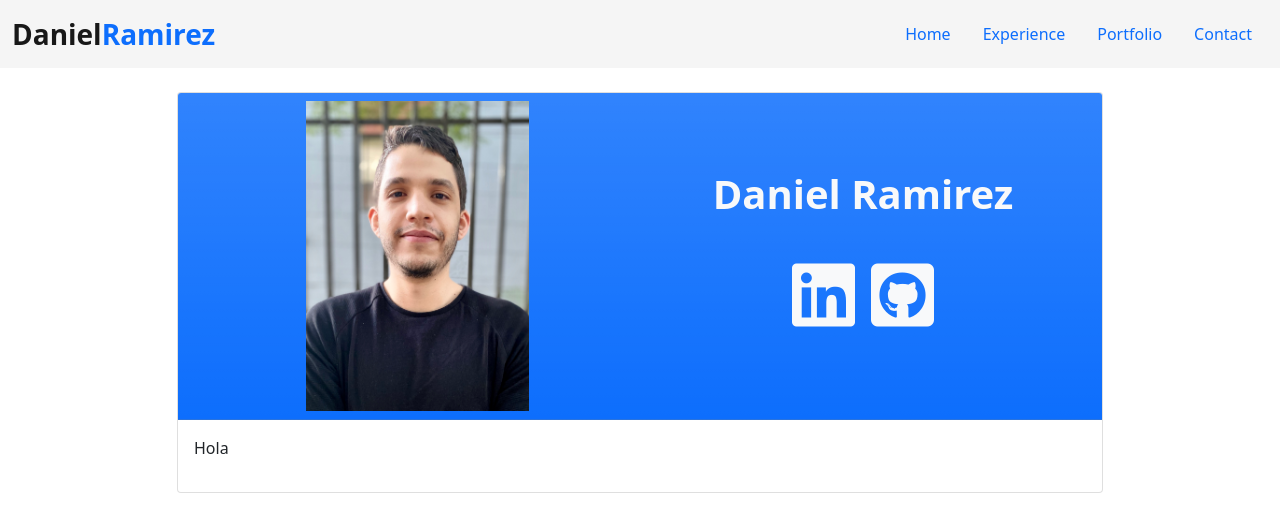
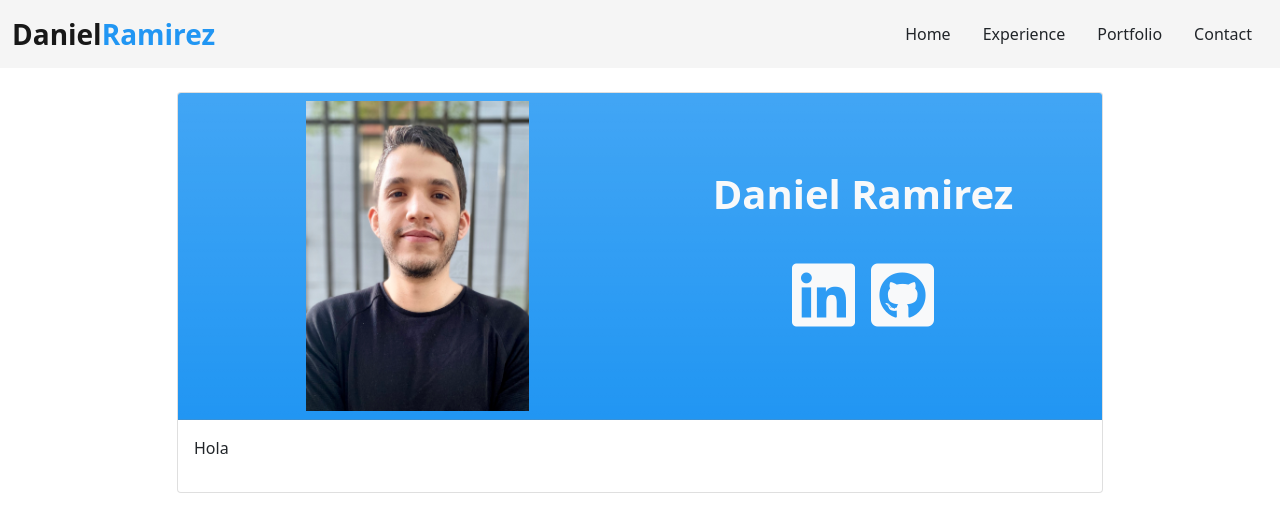
Before and after one commit to danielrs95/personalWeb, a React (Create React App) app: page / in a window 1280 px wide. Shown: the top 532 px of the page. Built offline with nearby package versions, Linux system fonts and the light colour scheme.

Commit message:
Cambia color bg del card y titulo del navbar

```diff
--- a/src/components/CardComponent.js
+++ b/src/components/CardComponent.js
@@ -8,7 +8,12 @@ const CardComponent = () => {
       <div className='row justify-content-center'>
         <div className='col-10'>
           <div class='card'>
-            <div class='card-header bg-primary bg-gradient d-flex justify-content-evenly align-items-center'>
+            <div
+              class='card-header d-flex bg-gradient justify-content-evenly align-items-center'
+              style={{
+                backgroundColor: '#2196f3',
+              }}
+            >
               <div className='col-12 col-lg-6 d-flex justify-content-center'>
                 <img src={imageCV} class='img-fluid w-50' alt='...' />
               </div>
--- a/src/components/Header.js
+++ b/src/components/Header.js
@@ -35,36 +35,38 @@ const Header = () => {
           </Nav>
         </Navbar.Collapse>
       </Navbar> */}
-      <nav class='navbar navbar-light ' style={{ backgroundColor: '#f5f5f5' }}>
+      <nav class='navbar navbar-light' style={{ backgroundColor: '#f5f5f5' }}>
         <div class='container-fluid'>
           <a href='/' class='navbar-brand fs-3 fw-bold'>
             <span>Daniel</span>
-            <span className='text-primary'>Ramirez</span>
+            <span className='' style={{ color: '#2196f3' }}>
+              Ramirez
+            </span>
           </a>
           <div class='d-flex'>
             <a
-              className='btn btn-outline-primary mx-1 border-0'
+              className='btn btn-outline-dark mx-1 border-0'
               role='button'
               href='/'
             >
               Home
             </a>
             <a
-              className='btn btn-outline-primary mx-1 border-0'
+              className='btn btn-outline-dark mx-1 border-0'
               role='button'
               href='/experience'
             >
               Experience
             </a>
             <a
-              className='btn btn-outline-primary mx-1 border-0'
+              className='btn btn-outline-dark mx-1 border-0'
               role='button'
               href='/portfolio'
             >
               Portfolio
             </a>
             <a
-              className='btn btn-outline-primary mx-1 border-0'
+              className='btn btn-outline-dark mx-1 border-0'
               role='button'
               href='/contact'
             >
```
